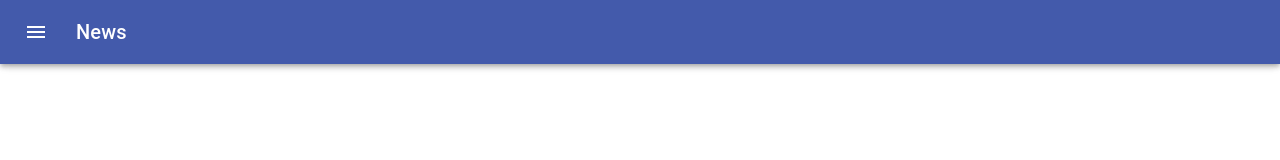
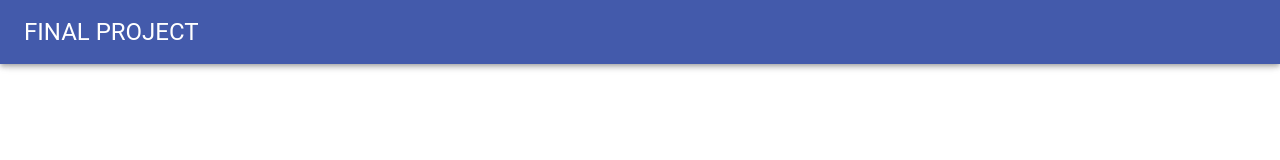
Before and after one commit to meni1221/Pull-Stack-final-project, a React (Vite) app in the folder client/fronted/: page / in a window 1280 px wide. Shown: the top 160 px of the page. Built offline with nearby package versions, Linux system fonts and the light colour scheme.

Commit message:
Edit Typography

```diff
--- a/client/fronted/src/layout/Header/NavBar/NavBar.tsx
+++ b/client/fronted/src/layout/Header/NavBar/NavBar.tsx
@@ -1,26 +1,18 @@
-import AppBar from '@mui/material/AppBar';
-import Box from '@mui/material/Box';
-import Toolbar from '@mui/material/Toolbar';
-import Typography from '@mui/material/Typography';
-import IconButton from '@mui/material/IconButton';
-import MenuIcon from '@mui/icons-material/Menu';
+import AppBar from "@mui/material/AppBar";
+import Box from "@mui/material/Box";
+import Toolbar from "@mui/material/Toolbar";
+import Typography from "@mui/material/Typography";
 
 export default function NavBar() {
   return (
     <Box>
-      <AppBar position="fixed" sx={{ minHeight: "6vh", background: "rgb(67, 90, 171)"}}>
+      <AppBar
+        position="fixed"
+        sx={{ minHeight: "6vh", background: "rgb(67, 90, 171)" }}
+      >
         <Toolbar>
-          <IconButton
-            size="large"
-            edge="start"
-            color="inherit"
-            aria-label="menu"
-            sx={{ mr: 2 }}
-          >
-            <MenuIcon />
-          </IconButton>
-          <Typography variant="h6" component="div" sx={{ flexGrow: 1 }}>
-            News
+          <Typography variant="h5" component="div" sx={{ flexGrow: 1 }}>
+            FINAL PROJECT
           </Typography>
         </Toolbar>
       </AppBar>
```
